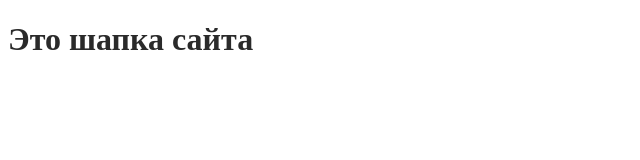
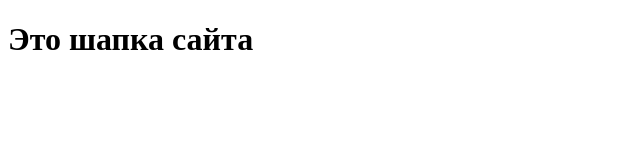
Before and after one commit to Romanrzw599/goit-markup-hw-01, a plain HTML site: page index.html in a window 1280 px wide. Shown: the full height of the page, 0-640 px from the left. Drawn offline with Linux system fonts and the light colour scheme; files that its build step writes are made by us from their sources.

Commit message:
Шапка сайта обновил папку

```diff
--- a/index.html
+++ b/index.html
@@ -6,7 +6,7 @@
     <meta name="viewport" content="width=device-width, initial-scale=1.0">
     <title> Git rules!</title>
 
-    <link rel="stylesheet" href="/.css/styles.css">
+    <link rel="stylesheet" href="/.css/index.html.css">
 </head>
 <body>
 
```
